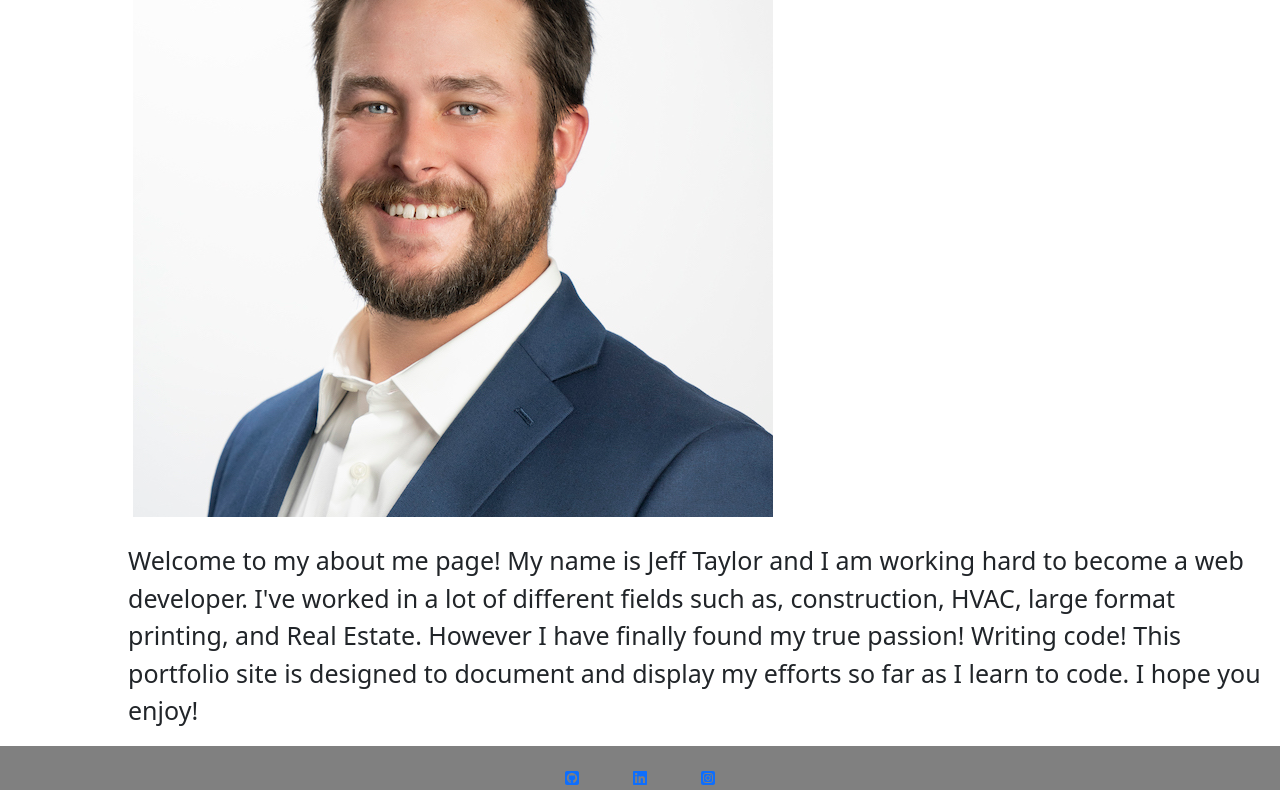
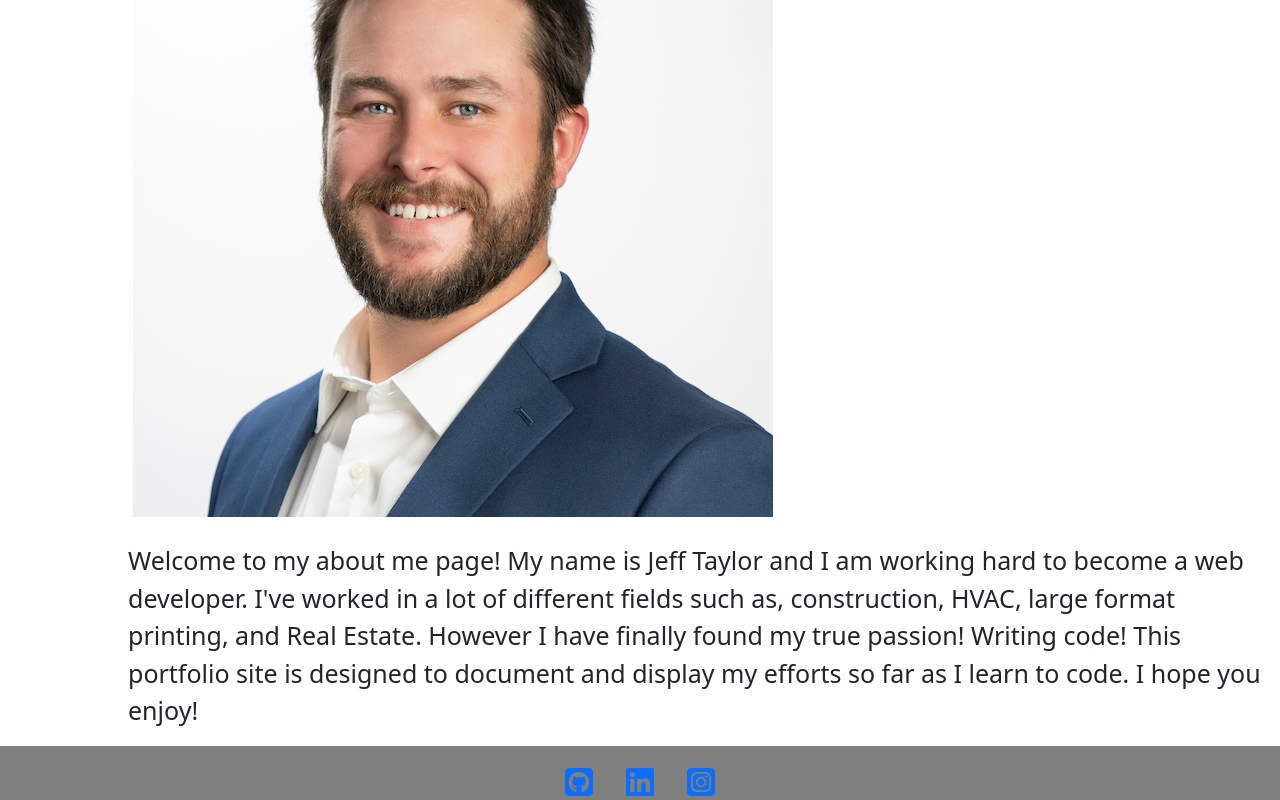
Before and after one commit to jtpheonix13/React-portfolio, a React (Create React App) app: page / in a window 1280 px wide. Shown: the part 408-1208 px from the top of the page. Built offline with nearby package versions, Linux system fonts and the light colour scheme.

Commit message:
bug fixes

```diff
--- a/src/components/Footer.js
+++ b/src/components/Footer.js
@@ -35,9 +35,9 @@ export default function Footer() {
         <div style={styles.footer}>
             {/* {Icons} */}
             <div style={styles.link}>
-                <a href="https://github.com/jtpheonix13"><FontAwesomeIcon className='icons' icon={ faGithubSquare } size='2X'/></a>
-                <a href="https://www.linkedin.com"><FontAwesomeIcon className='icons' icon={ faLinkedin } size='2X'/></a>
-                <a href="https://www.instagram.com/jeffreygtaylor13/"><FontAwesomeIcon className='icons' icon={ faInstagramSquare } size='2X'/></a>
+                <a href="https://github.com/jtpheonix13"><FontAwesomeIcon className='icons' icon={ faGithubSquare } size='2x'/></a>
+                <a href="https://www.linkedin.com"><FontAwesomeIcon className='icons' icon={ faLinkedin } size='2x'/></a>
+                <a href="https://www.instagram.com/jeffreygtaylor13/"><FontAwesomeIcon className='icons' icon={ faInstagramSquare } size='2x'/></a>
             </div>
         </div>
     );
--- a/src/components/Projects.js
+++ b/src/components/Projects.js
@@ -59,7 +59,7 @@ function Project({ projects }) {
                         <div style={styles.overlay} className='overlay'>
                             <a className='projectLink' style={styles.link} href={project.Url}>{project.name}</a>
                             <p>{project.code}</p>
-                            <a href={project.githubUrl}><FontAwesomeIcon className='gitHubIcon' icon={faGithubSquare} size='2X'/></a>
+                            <a href={project.githubUrl}><FontAwesomeIcon className='gitHubIcon' icon={faGithubSquare} size='2x'/></a>
                         </div>
                     </div>
                 </Col>
--- a/src/components/pages/AboutMe.js
+++ b/src/components/pages/AboutMe.js
@@ -1,5 +1,5 @@
 import React from 'react';
-import headShot from '../../assets/images/Jeffrey Headshot_profile crop.jpg';
+import headShot from '../../assets/images/headshot.jpg';
 import Row from 'react-bootstrap/Row';
 import Col from 'react-bootstrap/Col';
 
```
Also changed, not shown: src/assets/images/headshot.jpg (renamed from src/assets/images/Jeffrey Headshot_profile crop.jpg).
